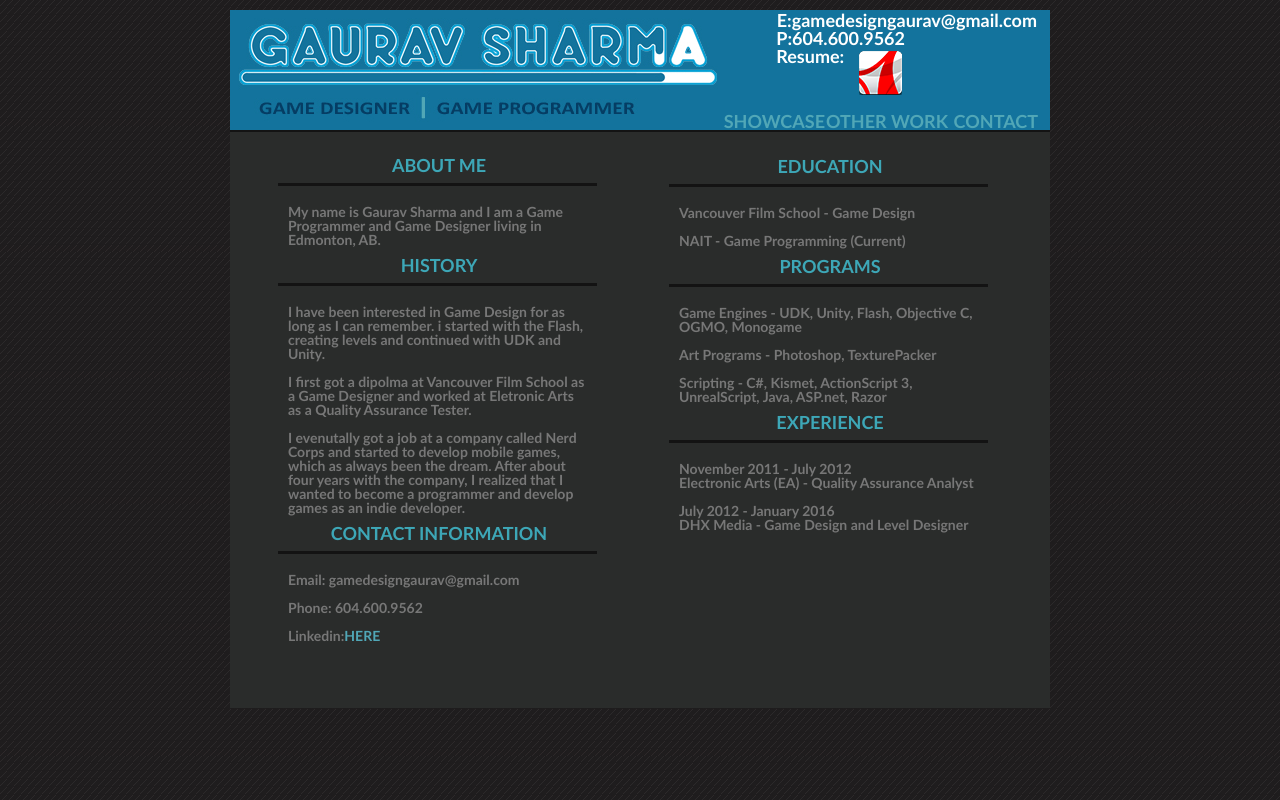
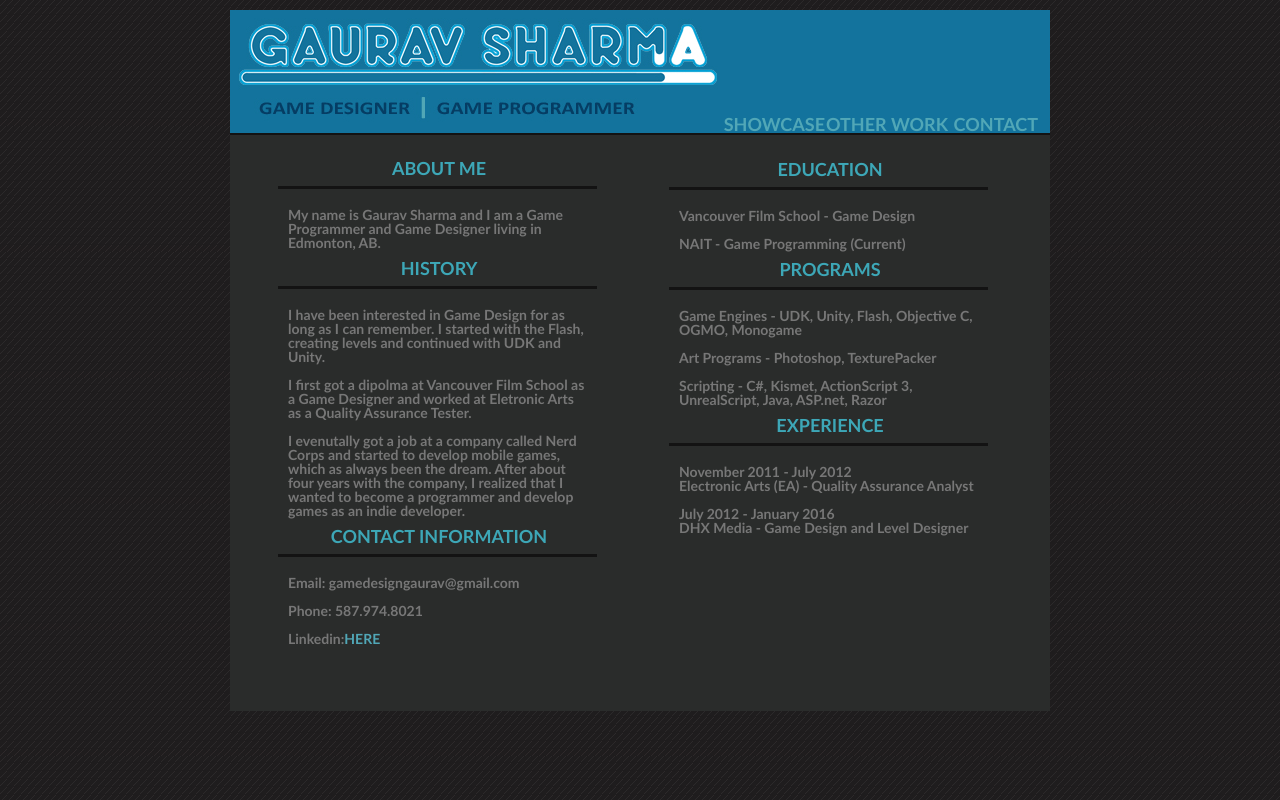
Before and after one commit to gsharma9/gsharma9.github.io, a plain HTML site: page contact.html in a window 1280 px wide. Drawn offline with Linux system fonts and the light colour scheme.

Commit message:
V1.1
Removed the contact information on each of the pages, made sure that the images all appear properly and fixed the banner issue when removing the resume.

```diff
--- a/contact.html
+++ b/contact.html
@@ -15,13 +15,11 @@
 	<section class="content">
     <header>
     	<a href="index.html"><img src="images/GauravSharma.jpg" alt="Gaurav Sharma Logo" /></a>
-    	<div class="resume">
+    	<!-- <div class="resume">
     	<a href="downloads/GauravSharmaResume.pdf"><img src="images/Resume.png" alt="Gaurav Sharma Resume" /></a>
-    	</div>
+    	</div> -->
 		<nav>
 			<ul>
-				<li class="li04">E:gamedesigngaurav@gmail.com</li>
-				<li class="li05">P:604.600.9562<br> Resume:</li>
 				<li class="li01"><a href="index.html">SHOWCASE</a></li>
 				<li class="li02"><a href="otherwork.html">OTHER WORK</a></li>
 				<li class="li03"><a href="contact.html">CONTACT</a></li>
@@ -50,7 +48,7 @@
 				<p style="color:#00ffff; opacity: -0.9">.</p>
 				</div>
 
-				<p class="description">I have been interested in Game Design for as long as I can remember. i started with the Flash, creating levels and continued with UDK and Unity.
+				<p class="description">I have been interested in Game Design for as long as I can remember. I started with the Flash, creating levels and continued with UDK and Unity.
 					<br><br>
 				I first got a dipolma at Vancouver Film School as a Game Designer and worked at Eletronic Arts as a Quality Assurance Tester.
 					<br><br>
@@ -64,7 +62,7 @@
 
 				<p class="description">
 					Email: gamedesigngaurav@gmail.com <br><br>
-					Phone: 604.600.9562<br><br>
+					Phone: 587.974.8021<br><br>
 					Linkedin:<a href="https://www.linkedin.com/in/gaurav-sharma-4248aa141/">HERE</a>
 				</p>
 
```
Also changed, not shown: battleforslugterra.html (+2 -4 lines), fixedshift.html (+2 -4 lines), ghostwhomper.html (+2 -4 lines), hedron.html (+2 -4 lines), index.html (+2 -4 lines), killabyte.html (+2 -4 lines), otherwork.html (+2 -4 lines), secretoftheshadowmines.html (+2 -4 lines), slugitout.html (+2 -4 lines), slugslingershowdown.html (+2 -4 lines), slugwarsslugterra.html (+2 -4 lines), switchbot.html (+2 -4 lines), images/HiddenBlue.png (added).
